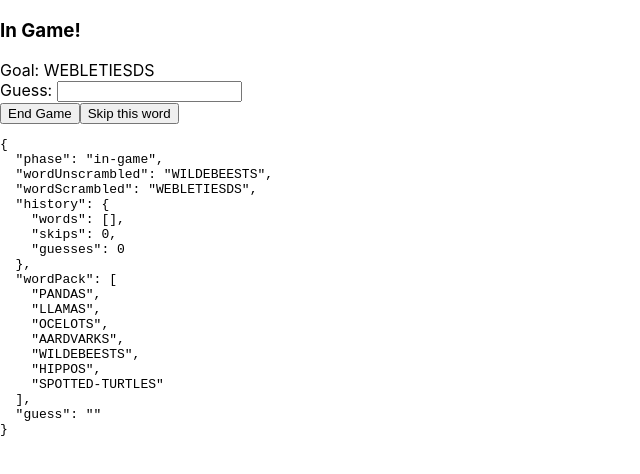
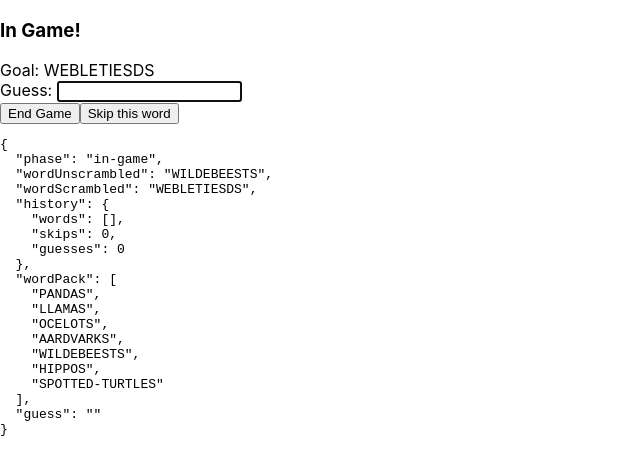
Before and after one commit to PierceLanternStudios/word-scramble, a React (Create React App) app: page / in a window 1280 px wide. Both pictures are taken after a click on the button "Start Game!". Shown: the top 474 px of the page, without its empty margins (0-640 px from the left). Built offline with nearby package versions, Linux system fonts and the light colour scheme.

Commit message:
create sunday branch- implemented ingame css and auto focusing

```diff
--- a/src/App.tsx
+++ b/src/App.tsx
@@ -2,6 +2,8 @@ import React from "react";
 import "./App.css";
 import { reducer, getInitialState } from "./useAppState";
 import { normalizeString } from "./Normalization";
+import { isBindingName } from "typescript";
+import InGameCSS from "./InGame.module.css";
 
 // ######################################################################
 // ==================     App Render     ================================
@@ -9,6 +11,7 @@ import { normalizeString } from "./Normalization";
 
 function App() {
   const [state, dispatch] = React.useReducer(reducer, null, getInitialState);
+  const guessInputRef = React.useRef<HTMLInputElement | null>(null);
 
   // get word pack:
   React.useEffect(() => {
@@ -36,7 +39,7 @@ function App() {
           {state.wordPack === null ? (
             "Loading words..."
           ) : (
-            <button onClick={() => dispatch({ type: "start-game" })}>
+            <button autoFocus onClick={() => dispatch({ type: "start-game" })}>
               Start Game!
             </button>
           )}
@@ -53,6 +56,9 @@ function App() {
             Guess:{" "}
             <input
               type="text"
+              className={InGameCSS.inputField}
+              autoFocus
+              ref={guessInputRef}
               value={state.guess}
               onChange={(ev) =>
                 dispatch({ type: "update-guess", newGuess: ev.target.value })
@@ -63,7 +69,12 @@ function App() {
             <button onClick={() => dispatch({ type: "end-game" })}>
               End Game
             </button>
-            <button onClick={() => dispatch({ type: "skip-word" })}>
+            <button
+              onClick={() => {
+                dispatch({ type: "skip-word" });
+                guessInputRef.current?.focus();
+              }}
+            >
               Skip this word
             </button>
           </div>
--- /dev/null
+++ b/src/InGame.module.css
@@ -0,0 +1,3 @@
+.inputField {
+  text-transform: uppercase;
+}
```
